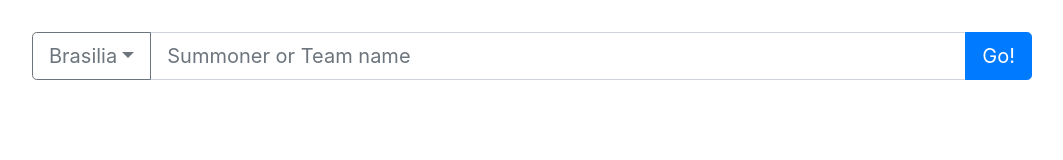
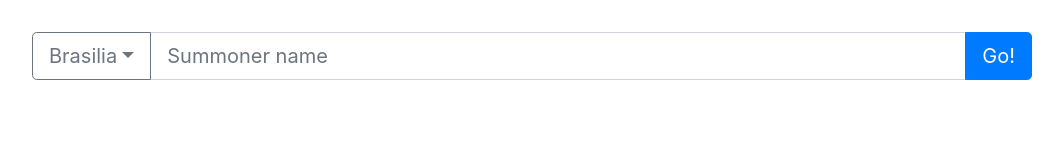
Before and after one commit to fummie/colizeum, a React (Create React App) app: page / in a window 1280 px wide. Shown: the top 160 px of the page, without its empty margins (108-1171 px from the left). Built offline with nearby package versions, Linux system fonts and the light colour scheme.

Commit message:
Renaming variables

```diff
--- a/src/components/Smart-search/index.js
+++ /dev/null
@@ -1,2 +0,0 @@
-import SmartSearch from "./Smart-search";
-export default SmartSearch;
--- a/src/components/Smart-search/Smart-search.jsx
+++ b/src/components/Summoner-search/Summoner-search.jsx
@@ -3,15 +3,13 @@ import { InputGroup, FormControl, Form, Button } from "react-bootstrap";
 
 import PlatformSelector from "../Platform-selector";
 
-import "./Smart-search.scss";
+import "./Summoner-search.scss";
+import platforms from "../../data/platforms.json";
 
-const SmartSearch = () =>
-{
-	const platforms = require("../../data/platforms.json");
-
+const SummonerSearch = () => {
 	const [platform, setPlatform] = useState(platforms[0]);
 
-	const search = (event) => {
+	const onSummonerSearch = (event) => {
 		event.preventDefault();
 		const input = document.getElementById("input-group-form-1").value;
 		console.log(`platform: ${platform.name}\ninput: ${input}`);
@@ -29,12 +27,12 @@ const SmartSearch = () =>
 
 				<FormControl
 					aria-describedby="basic-addon1"
-					placeholder="Summoner or Team name"
+					placeholder="Summoner name"
 					id="input-group-form-1"
 				/>
 
 				<InputGroup.Append>
-					<Button type="submit" onClick={search}>
+					<Button type="submit" onClick={onSummonerSearch}>
 						Go!
 					</Button>
 				</InputGroup.Append>
@@ -44,4 +42,4 @@ const SmartSearch = () =>
 	);
 };
 
-export default SmartSearch;
+export default SummonerSearch;
--- /dev/null
+++ b/src/components/Summoner-search/index.js
@@ -0,0 +1,2 @@
+import SummonerSearch from "./Summoner-search";
+export default SummonerSearch;
--- a/src/views/Clash/Clash.jsx
+++ b/src/views/Clash/Clash.jsx
@@ -1,12 +1,12 @@
 import React from 'react';
-import SmartSearch from '../../components/Smart-search/Smart-search';
+import SummonerSearch from "../../components/Summoner-search";
 
 import "./Clash.scss";
 
 const Clash = () => {
 	return(
 		<div className="clash">
-			<SmartSearch/>
+			<SummonerSearch/>
 		</div>
 	);
 };
```
Also changed, not shown: src/components/Summoner-search/Summoner-search.scss (added).
